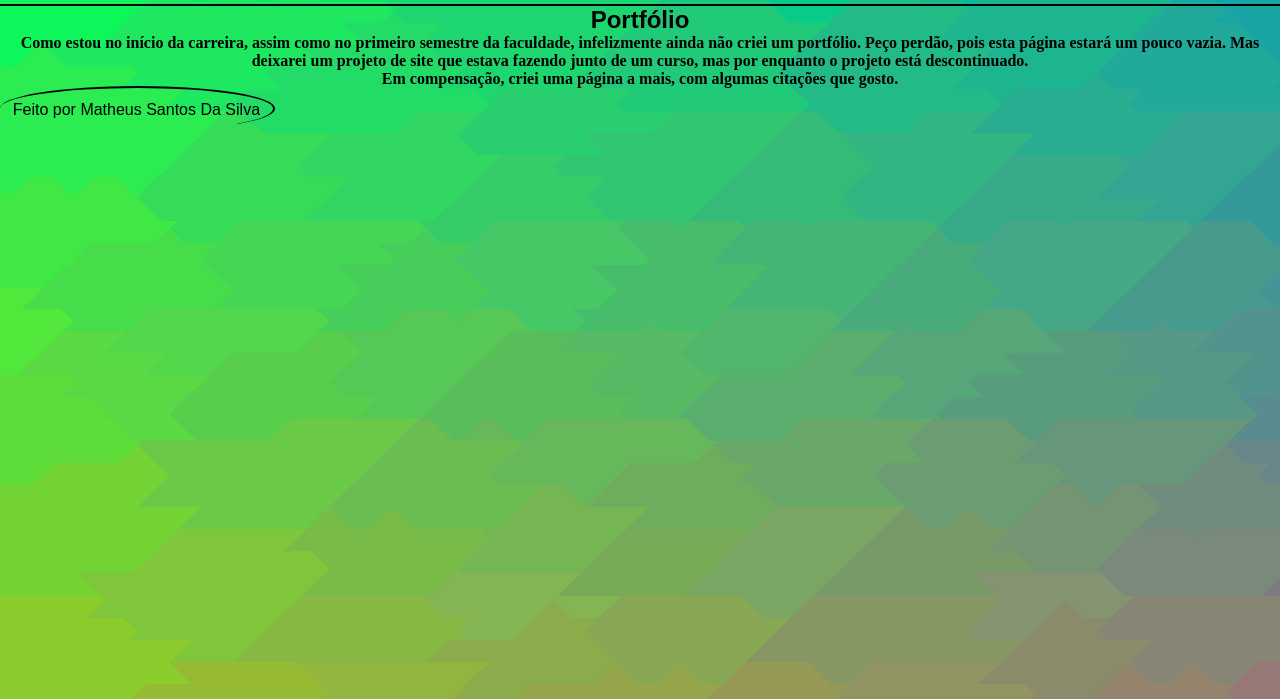
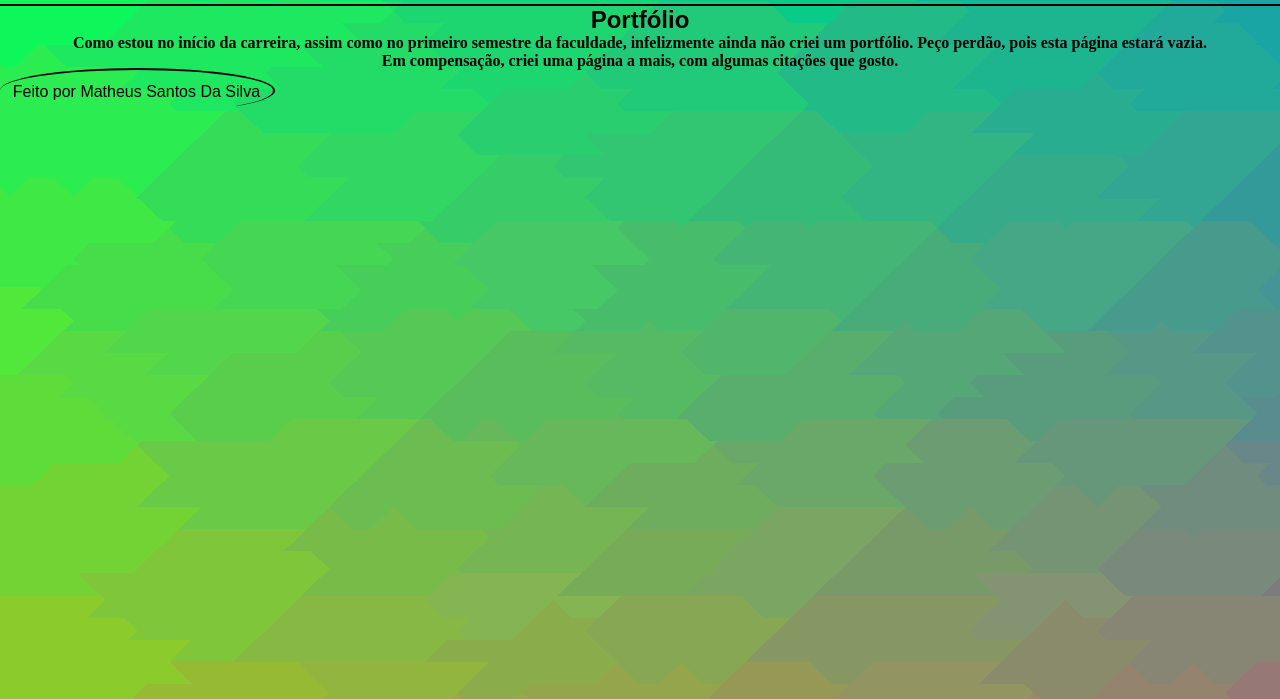
Before and after one commit to Matheuss300/Projeto, a plain HTML site: page Portfolio.html in a window 1280 px wide. Shown: the part 101-800 px from the top of the page. Drawn offline with Linux system fonts and the light colour scheme.

Commit message:
Update Portfolio.html

```diff
--- a/Portfolio.html
+++ b/Portfolio.html
@@ -19,7 +19,7 @@
     </h2>
     <h2>Portfólio</h2>
     <!--Explicação para ter apenas um link na página-->
-    <p class="textop">Como estou no início da carreira, assim como no primeiro semestre da faculdade, infelizmente ainda não criei um portfólio. Peço perdão, pois esta página estará um pouco vazia. Mas deixarei um projeto de site que estava fazendo junto de um curso, mas por enquanto o projeto está descontinuado. <br>
+    <p class="textop">Como estou no início da carreira, assim como no primeiro semestre da faculdade, infelizmente ainda não criei um portfólio. Peço perdão, pois esta página estará vazia. <br>
     Em compensação, criei uma página a mais, com algumas citações que gosto.
     </p>
 
```
